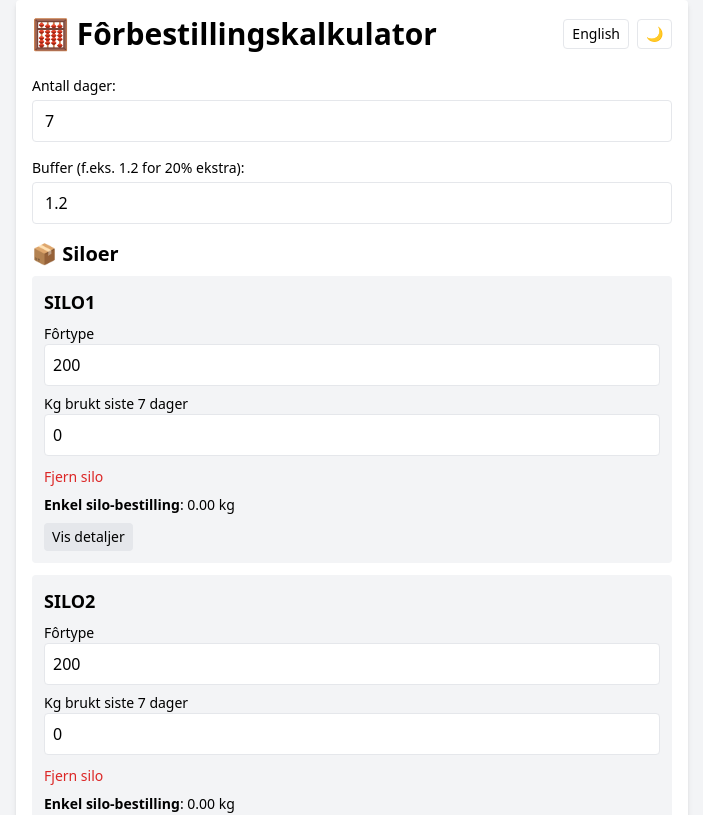
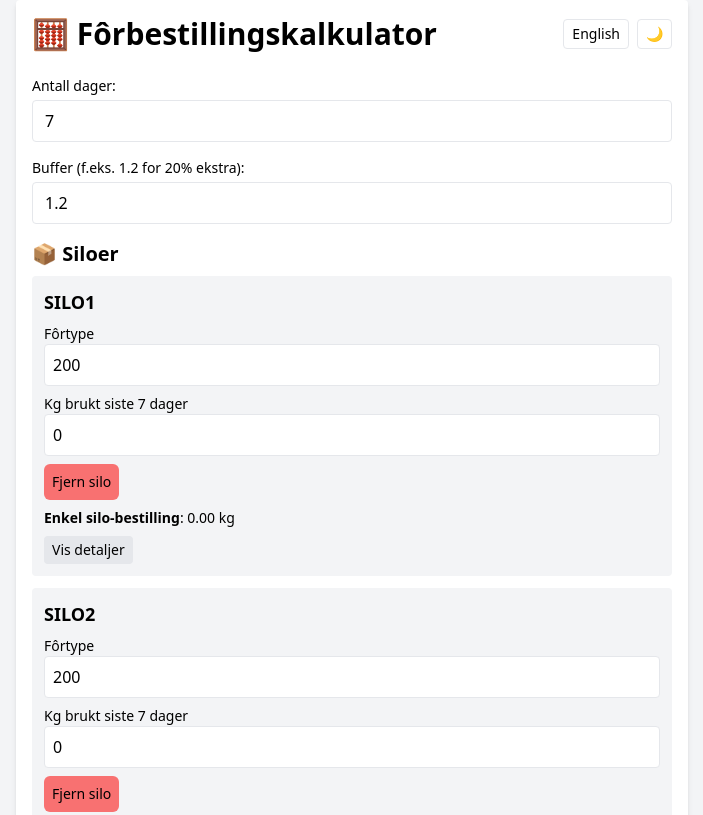
Before and after one commit to wodinos/ForKalkis, a React (Vite) app: page / in a window 1280 px wide. Shown: the top 815 px of the page, without its empty margins (288-991 px from the left). Built offline with nearby package versions, Linux system fonts and the light colour scheme.

Commit message:
FjernSilo-knapp

```diff
--- a/src/App.jsx
+++ b/src/App.jsx
@@ -256,7 +256,7 @@ export default function App() {
 
             <button
               onClick={() => fjernSilo(idx)}
-              className="text-sm text-red-600 hover:underline mb-2"
+              className="text-sm text-black dark:text-white bg-red-400 hover:bg-red-300 p-2 rounded-md mb-2"
             >
               {t.removeSilo}
             </button>
```
